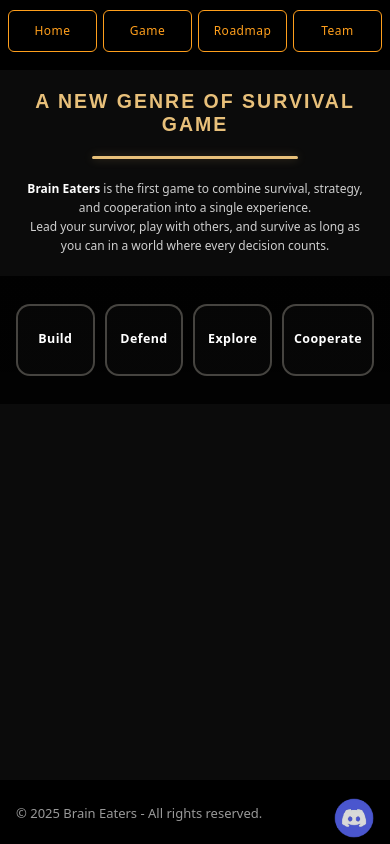
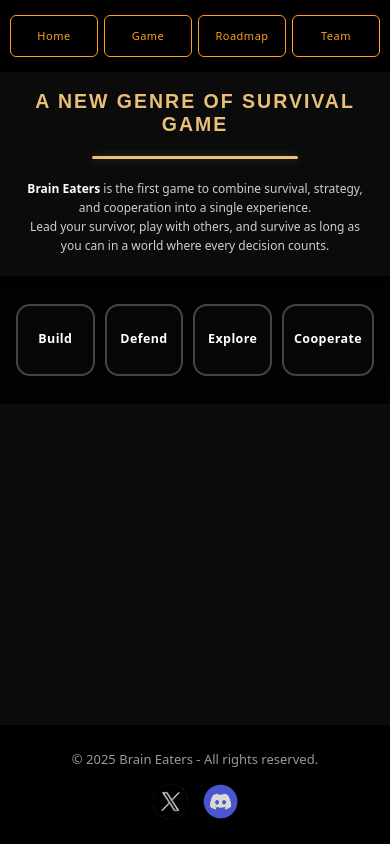
Before and after one commit to Serobi/braineaters.io, a Next.js app: page /game in a window 390 px wide. Built offline with nearby package versions, Linux system fonts and the light colour scheme.

Commit message:
update footer, layout CSS and X icon

```diff
--- a/app/data/gameImages.js
+++ b/app/data/gameImages.js
@@ -4,16 +4,16 @@
             "/images/game/city_0.webp",
         ],
         city: [
-            "/images/game/buildings/Workshop_0.webp",
-            "/images/game/buildings/Workshop_1.webp",
+            "/images/game/buildings/workshop_0.webp",
+            "/images/game/buildings/workshop_1.webp",
             "/images/game/buildings/warehouse_0.webp",
             "/images/game/buildings/warehouse_1.webp",
             "/images/game/buildings/shelter.webp",
             "/images/game/buildings/well.webp",
         ],
         resources: [
-            "/images/game/build/resources_0.webp",
-            "/images/game/build/resources_1.webp",
+            "/images/game/build/inventory.webp",
+            "/images/game/build/storage.webp",
         ],
     },
 
--- a/app/layout.tsx
+++ b/app/layout.tsx
@@ -115,12 +115,25 @@
 <div className="footerLeft">
   <p>© {new Date().getFullYear()} Brain Eaters - All rights reserved.</p>
 </div>
-
+<div className="footerRight">
+<a
+  href="https://x.com/BrainEatersGame"
+  target="_blank"
+  rel="noopener noreferrer"
+  className="socialLink"
+  aria-label="Join Brain Eaters on X"
+>
+  <img
+    src="/images/logo-x.png"
+    alt=""
+    className="xIcon"
+  />
+</a>
 <a
   href="https://discord.gg/fTGX86sYFZ"
   target="_blank"
   rel="noopener noreferrer"
-  className="footerDiscord"
+  className="socialLink"
   aria-label="Join Brain Eaters on Discord"
 >
   <img
@@ -129,10 +142,8 @@
     className="discordIcon"
   />
 </a>
+</div>
 </footer>
-
-
-
       </body>
     </html>
   );
--- a/app/styles/globals.css
+++ b/app/styles/globals.css
@@ -8,7 +8,6 @@
   --font-sans: var(--font-geist-sans);
   --font-mono: var(--font-geist-mono);
 }
-
 
 @media (prefers-color-scheme: dark) {
   :root {
@@ -40,12 +39,10 @@
 }
 
 .navbar {
-  min-height: 70px;
-  max-height: 70px;
   background: #000000;
   display: flex;
   align-items: center;
-  padding: 0 20px 0;
+  padding: 0 20px;
   box-sizing: border-box;
   justify-content: flex-start;
   gap: 40px;
@@ -57,22 +54,6 @@
   z-index: 1000;
 }
 
-/* LOGO FIXED TOP LEFT */
-/*.logoDiv {
-  position: absolute;
-  top: 3px;
-  left: 10px;
-  width: 120px;
-  height: 120px;
-}
-
-.logoDiv img {
-  width: 100%;
-  height: 100%;
-  object-fit: contain;
-}*/
-
-/* NAV MENUS */
 .navLeft {
   display: flex;
   gap: 25px;
@@ -84,7 +65,6 @@
   margin-left: auto;
 }
 
-
 .navLink {
   color: #e5e5e5;
   text-decoration: none;
@@ -94,40 +74,27 @@
 }
 
 .navLink:hover {
-  color: #ff9f1c; /* Subtle red highlight */
+  color: #ff9f1c;
 }
 
 .navLeft .navLink {
   position: relative;
   overflow: hidden;
-
   color: #ff9f1c;
   border: 1px solid #ff9f1c;
   padding: 10px 18px;
   border-radius: 6px;
-  transition:
-    background 0.25s ease,
-    color 0.25s ease,
-    transform 0.25s ease,
-    box-shadow 0.25s ease;
+  transition: background 0.25s ease, color 0.25s ease, transform 0.25s ease, box-shadow 0.25s ease;
 }
 
 .navLeft .navLink::after {
   content: "";
   position: absolute;
   inset: 0;
-  background: linear-gradient(
-    120deg,
-    transparent 35%,
-    rgba(255, 255, 255, 0.25) 45%,
-    rgba(255, 120, 120, 0.35) 50%,
-    rgba(255, 255, 255, 0.25) 55%,
-    transparent 65%
-  );
+  background: linear-gradient(120deg, transparent 35%, rgba(255, 255, 255, 0.25) 45%, rgba(255, 120, 120, 0.35) 50%, rgba(255, 255, 255, 0.25) 55%, transparent 65%);
   transform: translateX(-120%);
   pointer-events: none;
 }
-
 
 .navLeft .navLink:hover {
   background: #ff9f1c;
@@ -136,78 +103,73 @@
   box-shadow: 0 0 6px rgba(255, 60, 60, 0.25);
 }
 
-
 .navLeft .navLink:hover::after {
   animation: navSweep 0.6s ease-out;
 }
 
 @keyframes navSweep {
-  from {
-    transform: translateX(-120%);
-  }
-  to {
-    transform: translateX(120%);
-  }
+  from { transform: translateX(-120%); }
+  to { transform: translateX(120%); }
 }
+
 @keyframes fadeIn {
   from { opacity: 0; }
-  to   { opacity: 1; }
+  to { opacity: 1; }
 }
 
-footer {
+.footer {
   position: relative;
   margin-top: auto;
   width: 100%;
-  padding: 20px 0;
-  text-align: center;
+  padding: 20px 40px;
   background: #000;
   color: #999;
   flex-shrink: 0;
-}
-
-footer a {
-  color: #ff9f1c;
-  text-decoration: none;
-}
-
-footer a:hover {
-  text-decoration: underline;
+  display: flex;
+  justify-content: space-between;
+  align-items: center;
 }
 
 .footerLeft {
-  display: inline-flex;
+  display: flex;
   flex-direction: column;
-  align-items: center;
+  align-items: flex-start;
   gap: 6px;
 }
 
-
-/* Discord icon on the right */
-.footerDiscord {
-  position: absolute;
-  bottom: 10%;
-  right: 15px;
+.footerRight {
+  display: flex;
+  justify-content: flex-end;
+  align-items: center;
+  gap: 15px;
 }
 
-.discordIcon {
-  width: 50px;
-  height: 50px;
-  opacity: 0.85;
-  transition:
-    opacity 0.2s ease,
-    transform 0.2s ease,
-    filter 0.2s ease;
+.socialLink {
+  display: flex;
+  align-items: center;
+  transition: transform 0.2s ease;
 }
 
-.footerDiscord:hover .discordIcon {
+.discordIcon, .xIcon {
+  width: 40px;
+  height: auto;
+  opacity: 0.85;
+  transition: opacity 0.2s ease, filter 0.2s ease, transform 0.2s ease;
+}
+
+.socialLink:hover .discordIcon {
   opacity: 1;
   transform: translateY(-3%) scale(1.05);
-  filter: drop-shadow(0 0 6px rgba(88, 101, 242, 0.6));
+  filter: drop-shadow(0 0 8px rgba(88, 101, 242, 0.8));
 }
 
+.socialLink:hover .xIcon {
+  opacity: 1;
+  transform: translateY(-3%) scale(1.05);
+  filter: drop-shadow(0 0 8px rgba(255, 255, 255, 0.4));
+}
 
 @media (max-width: 768px) {
-
   html, body {
     height: auto;
     overflow-y: auto;
@@ -218,101 +180,74 @@
     overflow: visible;
   }
 
+  .page {
+    flex: 1;
+    min-height: auto;
+    overflow: visible;
+  }
 
-.page {
-  flex: 1;
-  min-height: auto;
-  overflow: visible;
-  background-color: #0b0b0b;
-}
-
-
-  /* --- HEADER --- */
   .navbar {
     position: fixed;
     top: 0;
     left: 0;
     width: 100%;
-    padding: 10px 8px; /* OVERRIDES 170px left padding */
-    box-sizing: border-box;
+    height: auto;
+    min-height: 70px;
+    padding: 15px 10px;
     display: flex;
     flex-direction: column;
-    gap: 8px;
+    gap: 10px;
   }
 
-  /* --- PRIMARY NAV (4 buttons in one row) --- */
   .navLeft {
     display: flex;
     flex-direction: row;
-    flex-wrap: nowrap;        /* 🔴 IMPORTANT */
+    flex-wrap: nowrap;
     width: 100%;
     gap: 6px;
   }
 
   .navLeft .navLink {
-    flex: 1 1 0;              /* 🔥 equal width */
-    min-width: 0;             /* 🔥 prevents overflow */
+    flex: 1 1 0;
+    min-width: 0;
     height: 42px;
-
     display: flex;
     align-items: center;
     justify-content: center;
-
-    font-size: 12px;
+    font-size: 11px;
     padding: 0;
-
-    white-space: nowrap;      /* no text wrap */
+    white-space: nowrap;
     text-align: center;
-
-    color: #ff9f1c;
-    border: 1px solid #ff9f1c;
-    border-radius: 6px;
-
-    transition: background 0.15s ease, color 0.15s ease;
   }
 
-  /* Tap feedback */
-  .navLeft .navLink:active {
-    background: #ff9f1c;
-    color: #fff;
-  }
-
-  /* Kill hover effects on mobile */
-  .navLink:hover {
-    background: none;
-    transform: none;
-    box-shadow: none;
-  }
-
-  .navLeft .navLink::after {
-    display: none;
-  }
-
-  /* --- SECONDARY NAV --- */
   .navRight {
     display: none;
   }
 
-  footer {
-    position: relative;
-    text-align: left;
-  }
-
-  .footerDiscord {
-    align-items: flex-end;
-    right: 16px;
-  }
-
-  .discordIcon {
-    width: 40px;
-    height: 40px;
+  .footer {
+    flex-direction: column;
+    gap: 15px;
+    padding: 25px 20px;
+    text-align: center;
   }
 
   .footerLeft {
-    position : relative;
-    align-items: flex-start;
-    left:16px;
+    align-items: center;
     font-size: 13px;
   }
 
+  .footerRight {
+    justify-content: center;
+    padding-right: 0;
+  }
+
+  .discordIcon, .xIcon {
+    width: 35px;
+  }
+
+  .socialLink:hover .discordIcon,
+  .socialLink:hover .xIcon {
+    transform: none;
+    filter: none;
+  }
 }
```
Also changed, not shown: public/images/logo-x.png (added).
